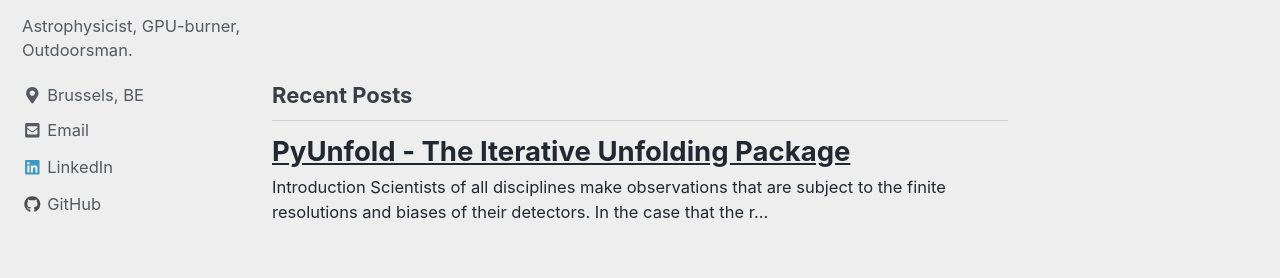
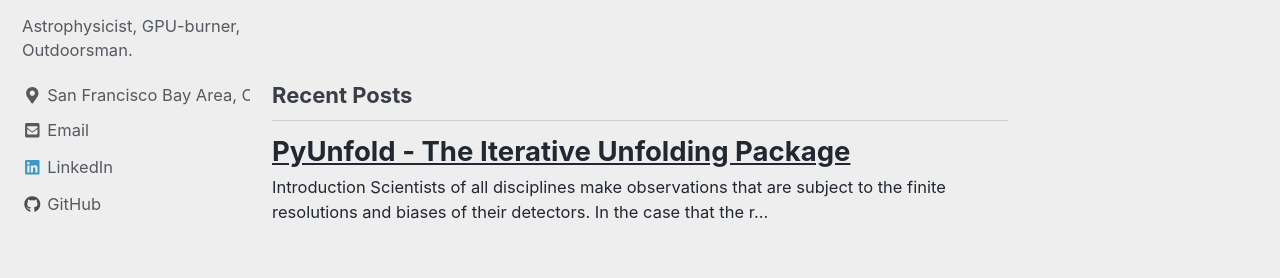
Before and after one commit to zhampel/zhampel.github.io, a Jekyll site: the page built from index.html, in a window 1280 px wide. Shown: the part 497-775 px from the top of the page. Built offline with Jekyll 4.4.1, drawn with Linux system fonts in a browser that asks for light colours; nearby versions of some CDN libraries; the list of posts is cut into pages by our own code.

Commit message:
Changes loc/timezone for default Pacific

```diff
--- a/_config.yml
+++ b/_config.yml
@@ -100,7 +100,7 @@ author:
   name             : "Zigfried Hampel-Arias"
   avatar           : "/assets/images/bio-photo.jpg" # path of avatar image, e.g. "/assets/images/bio-photo.jpg"
   bio              : "Astrophysicist, GPU-burner, Outdoorsman."
-  location         : "Brussels, BE"
+  location         : "San Francisco Bay Area, CA, USA"
   email            : "17304045+zhampel@users.noreply.github.com"
   uri              :
   home             : # null (default), "absolute or relative url to link to author home"
@@ -196,7 +196,8 @@ sass:
 permalink: /:categories/:title/
 paginate: 5 # amount of posts to show
 paginate_path: /page:num/
-timezone: Europe/Brussels # https://en.wikipedia.org/wiki/List_of_tz_database_time_zones
+timezone: US/Pacific # https://en.wikipedia.org/wiki/List_of_tz_database_time_zones
+#timezone: Europe/Brussels # https://en.wikipedia.org/wiki/List_of_tz_database_time_zones
 
 
 # Plugins (previously gems:)
```
